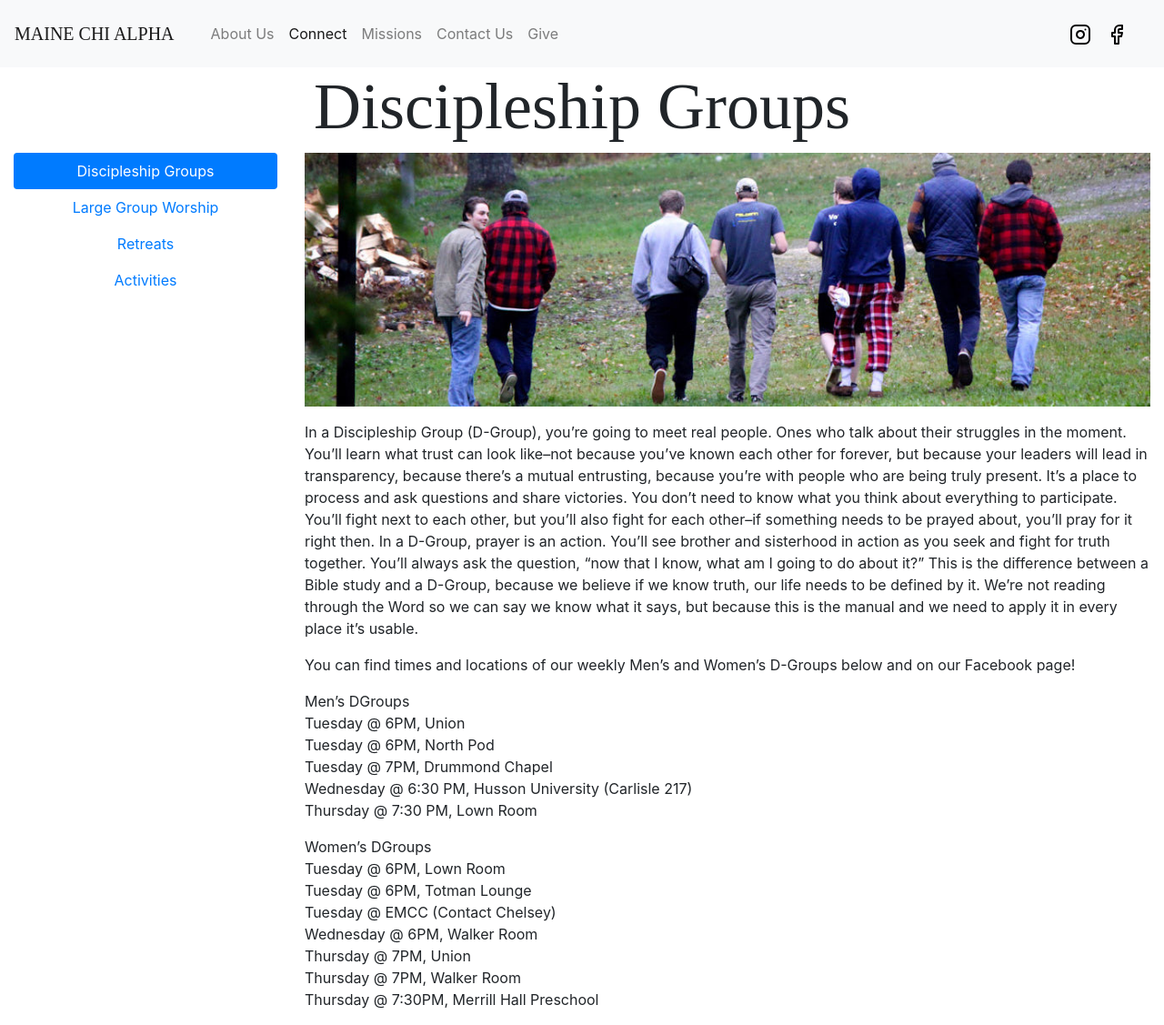
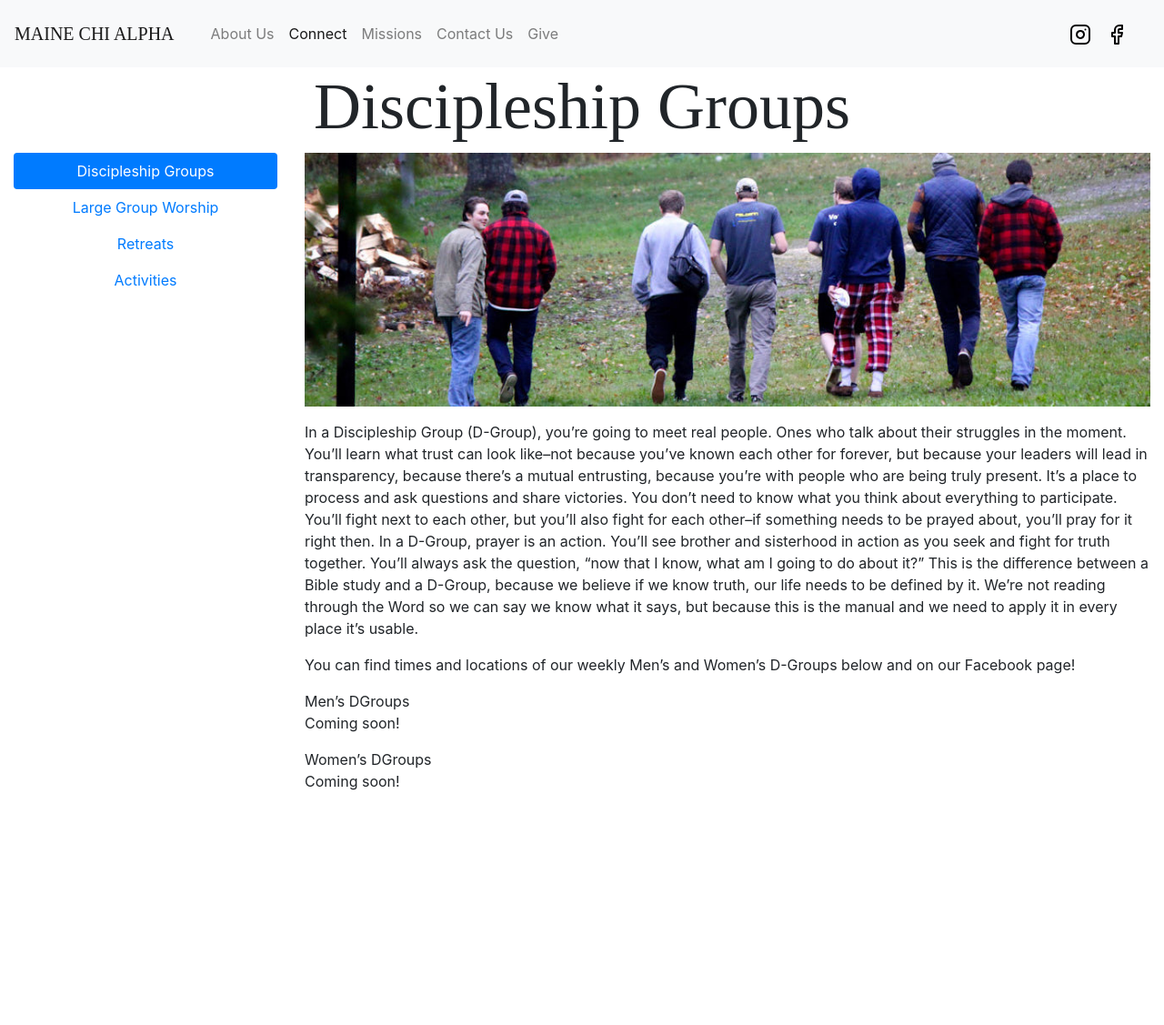
Before and after one commit to mainechialpha/mainechialpha.github.io, a Jekyll site: the page built from groups.md, in a window 1280 px wide. Shown: the whole page at 91% size. Built offline with Jekyll 4.4.1, drawn with Linux system fonts in a browser that asks for light colours; nearby versions of some CDN libraries; some web fonts are replaced; after the commit the page ends 900 px from its top, so only the background shows below that.

Commit message:
Update groups.md

```diff
--- a/groups.md
+++ b/groups.md
@@ -11,17 +11,7 @@ In a Discipleship Group (D-Group), you're going to meet real people. Ones who ta
 You can find times and locations of our weekly Men's and Women's D-Groups below and on our Facebook page!
 
 Men's DGroups
-<br>Tuesday @ 6PM, Union
-<br>Tuesday @ 6PM, North Pod
-<br>Tuesday @ 7PM, Drummond Chapel
-<br>Wednesday @ 6:30 PM, Husson University (Carlisle 217)
-<br>Thursday @ 7:30 PM, Lown Room
+<br>Coming soon!
 
 Women's DGroups
-<br>Tuesday @ 6PM, Lown Room
-<br>Tuesday @ 6PM, Totman Lounge
-<br>Tuesday @ EMCC (Contact Chelsey)
-<br>Wednesday @ 6PM, Walker Room
-<br>Thursday @ 7PM, Union
-<br>Thursday @ 7PM, Walker Room
-<br>Thursday @ 7:30PM, Merrill Hall Preschool
+<br>Coming soon!
```
